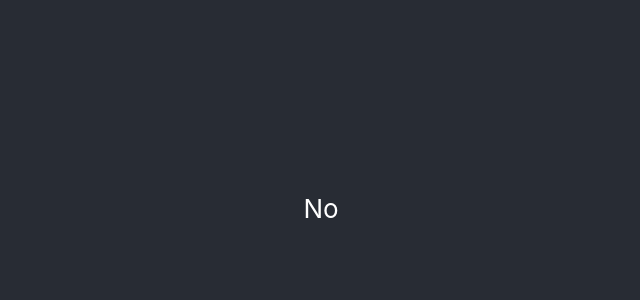
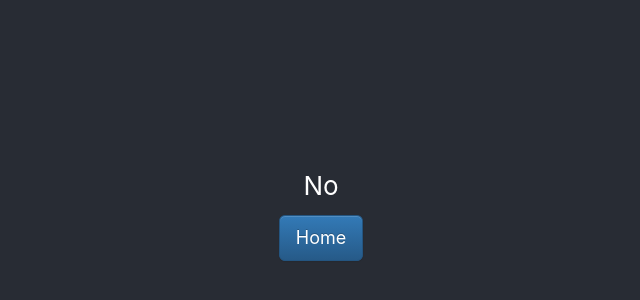
Before and after one commit to SujeethJinesh/ImportantDecisionMaker, a React (Create React App) app: page /YesNo in a window 1280 px wide. Shown: the part 186-486 px from the top of the page, without its empty margins (319-959 px from the left). Built offline with nearby package versions, Linux system fonts and the light colour scheme.

Commit message:
Add go back functionality

```diff
--- a/src/components/YesNo.js
+++ b/src/components/YesNo.js
@@ -1,9 +1,11 @@
 import React, { Component } from 'react';
+import { Button } from 'react-bootstrap';
 
 class YesNo extends Component {
     constructor(props) {
         super(props);
         this.state = { result: '' }
+        this.onNavigateHome = this.onNavigateHome.bind(this);
     }
 
     componentWillMount() {
@@ -15,6 +17,10 @@ class YesNo extends Component {
         return Math.random() < 0.5 ? 'Yes' : 'No'
     }
 
+    onNavigateHome() {
+        this.props.history.goBack();
+    }
+
     render() {
         return (
             <div className="App">
@@ -22,6 +28,9 @@ class YesNo extends Component {
                     <p>
                         {this.state.result}
                     </p>
+                    <Button bsStyle="primary" bsSize="large" onClick={this.onNavigateHome}>
+                        Home
+                    </Button>
                 </header>
             </div>
         );
```
